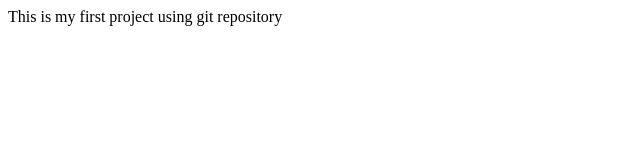
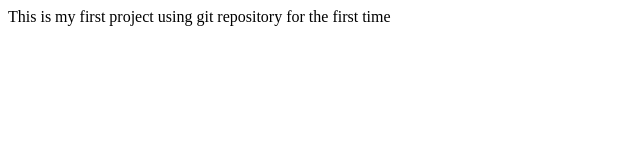
Before and after one commit to satya0510/newproject, a plain HTML site: page index.html in a window 1280 px wide. Shown: the whole page, without its empty margins (0-640 px from the left). Drawn offline with Linux system fonts and the light colour scheme.

Commit message:
made changes

```diff
--- a/index.html
+++ b/index.html
@@ -4,6 +4,6 @@
 	<title>my project in git</title>
 </head>
 <body>
-This is my first project using git repository
+This is my first project using git repository for the first time
 </body>
 </html>
```
